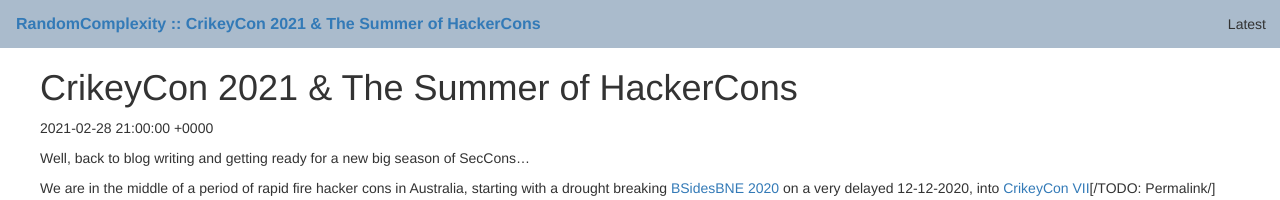
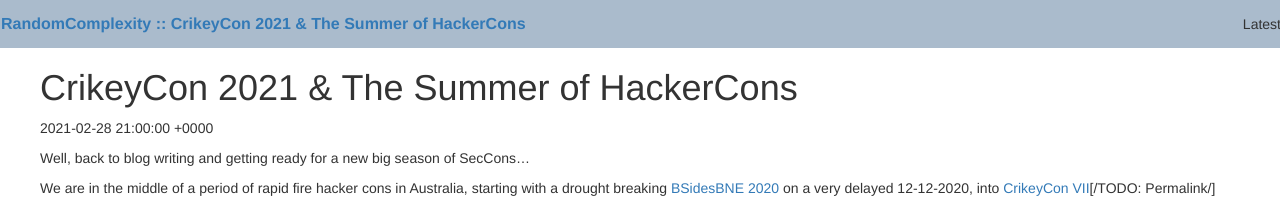
Before and after one commit to aussieklutz/aussieklutz.github.io, a Jekyll site: the page built from _posts/2021-03-01-the-summer-of-hackercons.markdown, in a window 1280 px wide. Shown: the top 200 px of the page. Built offline with Jekyll 4.4.1, drawn with Linux system fonts in a browser that asks for light colours.

Commit message:
Adjusting Theme

```diff
--- a/_includes/header.html
+++ b/_includes/header.html
@@ -1,4 +1,6 @@
 <header class="site-header" role="banner">
+    <div class="row">
+        <div class="col">
             <nav class="main_menu">
                 <strong><a class="site-title" rel="author" href="{{ site.url }}">{{ site.title }}{%- if page.title  -%}&nbsp;::&nbsp;{{ page.title }}{%- endif -%}</a></strong>
                 <ul class="menu_items">
@@ -11,4 +13,6 @@
                     </li>
                 </ul>
             </nav>
+        </div>
+    </div>
 </header>
```
Lines whose indentation alone changed are shown as unchanged.
